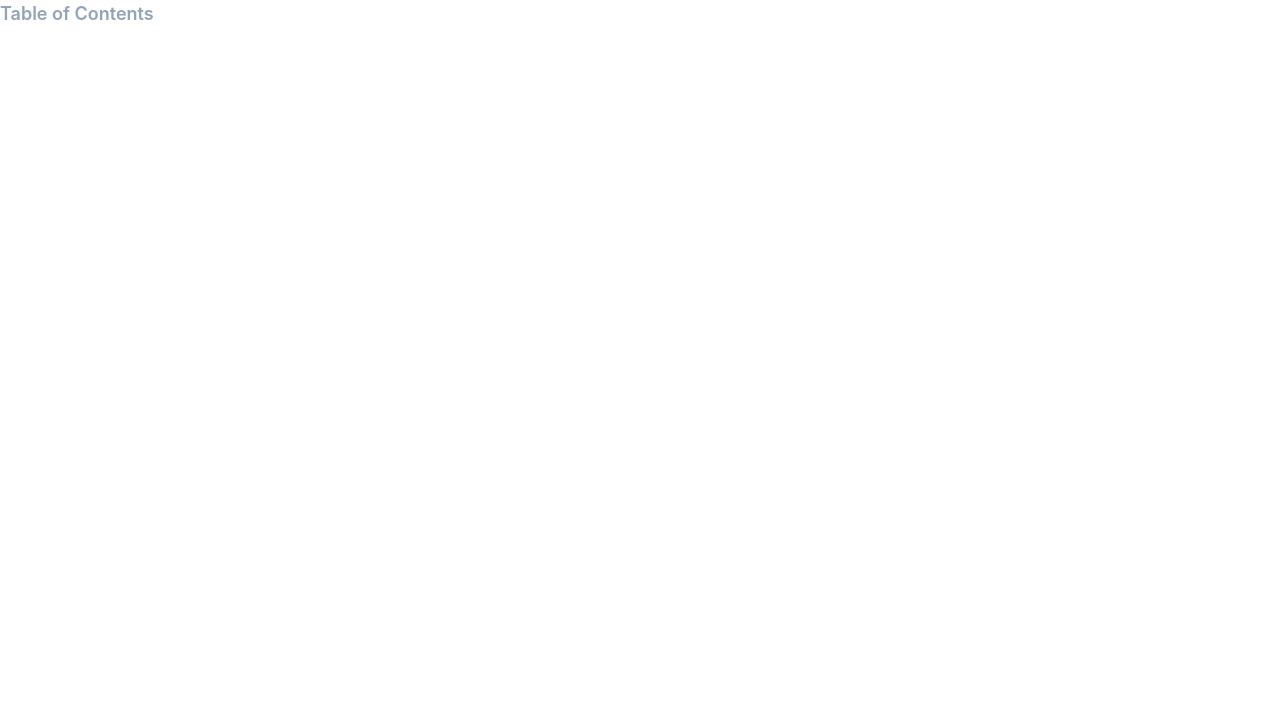
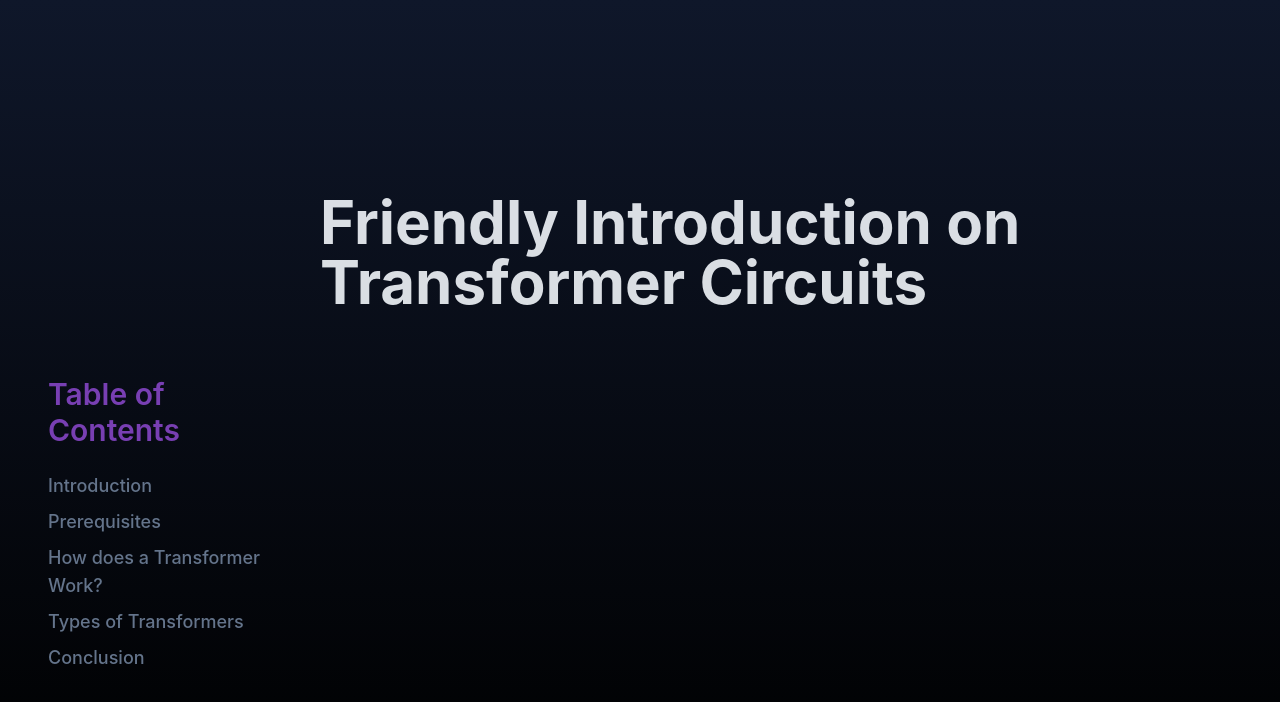
Before and after one commit to alekshiidenhovi/personal-website, an Astro site in the folder app/: page / in a window 1280 px wide. Built offline with nearby package versions, Linux system fonts and the light colour scheme; Astro itself is replaced by a stand-in of ours.

Commit message:
Basic layout of the blog

```diff
--- a/app/src/components/Navigation.astro
+++ b/app/src/components/Navigation.astro
@@ -8,9 +8,12 @@ interface Props {
 const { links } = Astro.props;
 ---
 
-<aside class="flex flex-col">
-  <span class="flex text-lg font-semibold text-neutral-400"
+<aside class="sticky flex flex-col">
+  <span
+    class="flex pb-6 text-3xl font-semibold text-primary-500 text-opacity-70"
     >Table of Contents</span
   >
-  {links.map((link) => <SectionLink href={link.href}>{link.text}</SectionLink>)}
+  <div class="flex flex-col gap-2">
+    {links.map((link) => <SectionLink href={link.href} text={link.text} />)}
+  </div>
 </aside>
--- a/app/src/components/SectionLink.astro
+++ b/app/src/components/SectionLink.astro
@@ -2,9 +2,16 @@
 export interface Link {
   href: string;
   text: string;
+  isActive?: boolean;
 }
+
+type Props = Link;
 
 const { href, text } = Astro.props;
 ---
 
-<a href={href} class="text-blue-500 hover:underline">{text}</a>
+<a
+  href={href}
+  class="text-lg font-medium text-neutral-500 transition-all hover:text-primary-500"
+  >{text}</a
+>
--- /dev/null
+++ b/app/src/components/Title.astro
@@ -0,0 +1,17 @@
+---
+import { cn } from "@/lib/utils";
+import type { HTMLAttributes } from "astro/types";
+
+interface Props extends HTMLAttributes<"h1"> {
+  title: string;
+}
+
+const { title, class: attrClass, ...attrs } = Astro.props;
+---
+
+<h1
+  {...attrs}
+  class={cn("text-6xl font-bold text-slate-100 text-opacity-90", attrClass)}
+>
+  {title}
+</h1>
--- a/app/src/layouts/BlogLayout.astro
+++ b/app/src/layouts/BlogLayout.astro
@@ -16,7 +16,9 @@ const { title } = Astro.props;
     <meta name="generator" content={Astro.generator} />
     <title>{title}</title>
   </head>
-  <body>
+  <body
+    class="h-screen w-screen overflow-y-hidden bg-gradient-to-t from-black to-neutral-900"
+  >
     <slot />
   </body>
 </html>
--- /dev/null
+++ b/app/src/lib/utils.ts
@@ -0,0 +1,6 @@
+import { type ClassValue, clsx } from "clsx";
+import { twMerge } from "tailwind-merge";
+
+export function cn(...inputs: ClassValue[]) {
+  return twMerge(clsx(inputs));
+}
--- a/app/src/pages/index.astro
+++ b/app/src/pages/index.astro
@@ -1,34 +1,51 @@
 ---
 import BlogLayout from "@/layouts/BlogLayout.astro";
 import Navigation from "@/components/Navigation.astro";
+import Title from "@/components/Title.astro";
 
-interface Props {
-  title: string;
-}
+const title = "Friendly Introduction on Transformer Circuits";
 
-const { title } = Astro.props;
+const sections = [
+  {
+    id: 1,
+    title: "Introduction",
+    content: "This is the introduction section.",
+  },
+  {
+    id: 2,
+    title: "Prerequisites",
+    content: "This is the prerequisites section.",
+  },
+  {
+    id: 3,
+    title: "How does a Transformer Work?",
+    content: "This is the how does a transformer work section.",
+  },
+  {
+    id: 4,
+    title: "Types of Transformers",
+    content: "This is the types of transformers section.",
+  },
+  {
+    id: 5,
+    title: "Conclusion",
+    content: "This is the conclusion section.",
+  },
+];
 ---
 
 <BlogLayout title={title}>
-  <!-- <Title title={title} />	 -->
-  <Navigation
-    links={[
-      {
-        name: "Home",
-        href: "/",
-      },
-      {
-        name: "About",
-        href: "/about",
-      },
-      {
-        name: "Blog",
-        href: "/blog",
-      },
-      {
-        name: "Contact",
-        href: "/contact",
-      },
-    ]}
-  />
-</BlogLayout>
+  <div
+    class="mx-auto grid max-w-7xl grid-cols-[16rem_minmax(0,_1fr)] grid-rows-[auto_minmax(0,_1fr)] gap-x-4 gap-y-16 px-12 pb-12 pt-48"
+  >
+    <span></span>
+    <Title title={title} class={"span"} />
+    <Navigation
+      links={sections.map((section) => ({
+        href: `#${section.id}`,
+        text: section.title,
+      }))}
+    />
+    <div class="flex flex-col"></div>
+  </div></BlogLayout
+>
```
